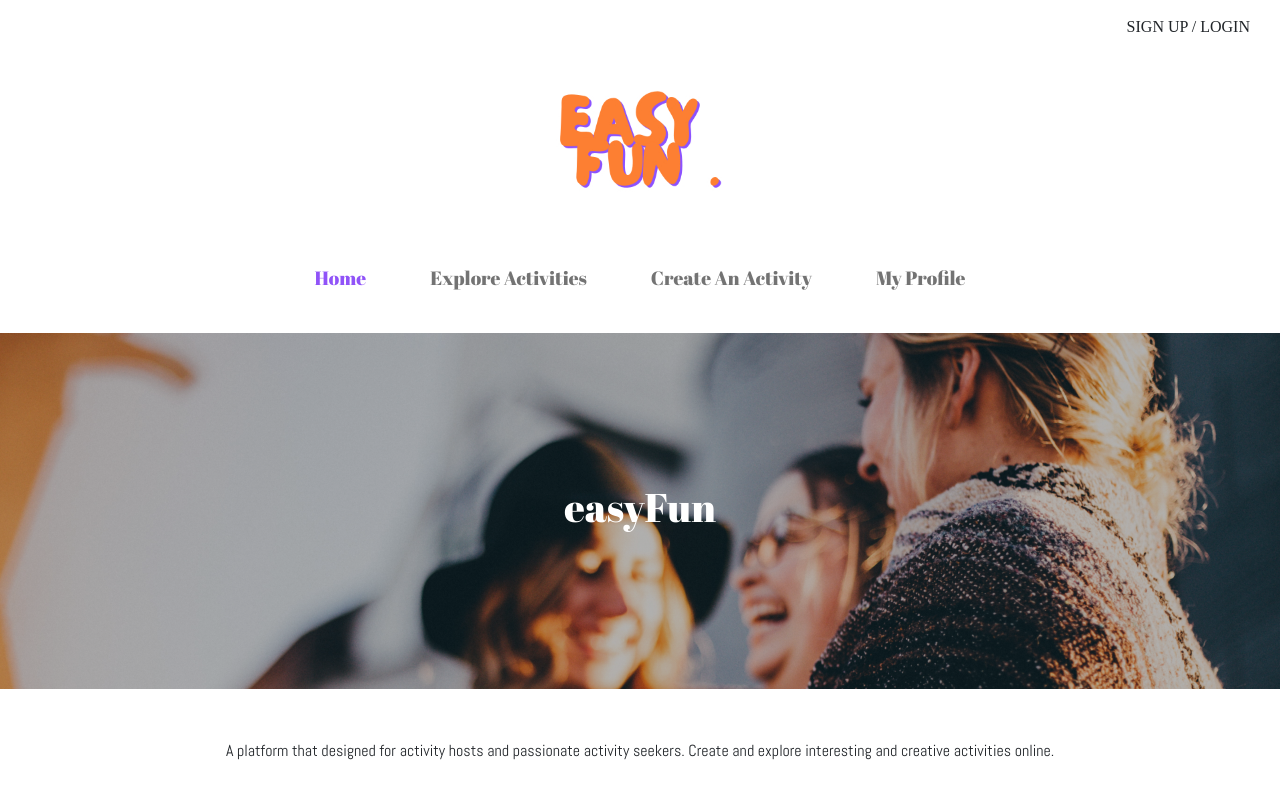
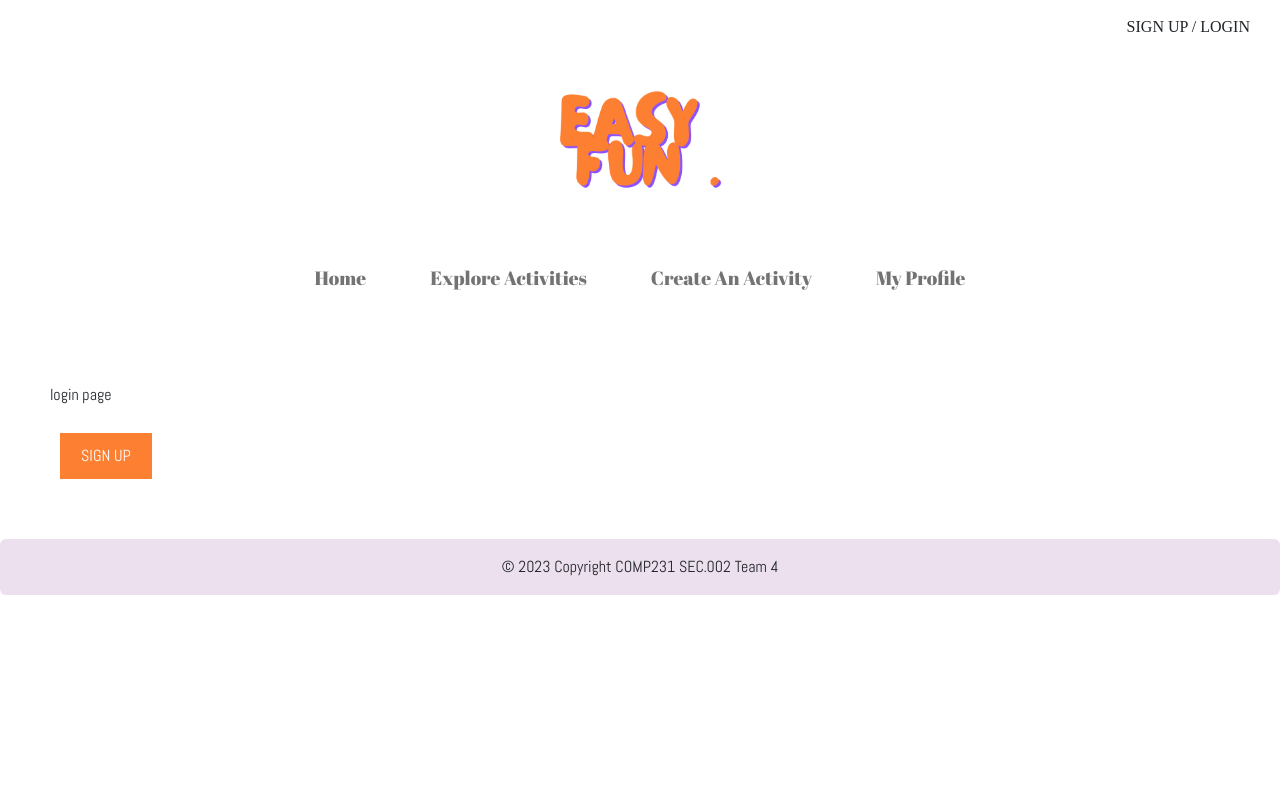
Before and after one commit to ycheun29/easyfun_fe, an Angular app: page /user/login in a window 1280 px wide. Before the commit this address led to /. Shown: the top 800 px of the page. Built offline with nearby package versions, Linux system fonts and the light colour scheme.

Commit message:
Creat login and signup component

```diff
--- a/src/app/app-routing.module.ts
+++ b/src/app/app-routing.module.ts
@@ -3,12 +3,16 @@ import { RouterModule, Routes } from '@angular/router';
 
 import { IndexComponent } from './components/index.component';
 import { ActivityListComponent } from './components/activity/list.component';
+import { LoginComponent } from './components/user/login.component';
+import { SignupComponent } from './components/user/signup.component';
 
 @NgModule({
   imports: [RouterModule.forRoot([
     { path: "", component: IndexComponent },
     { path: "activity/list", component: ActivityListComponent },
-    { path: "**", redirectTo: "" }
+    { path: "user/login", component: LoginComponent},
+    { path: "user/signup", component: SignupComponent},
+    { path: "**", redirectTo: "" },
 ])],
   exports: [RouterModule]
 })
--- a/src/app/app.module.ts
+++ b/src/app/app.module.ts
@@ -8,10 +8,11 @@ import { AppComponent } from './app.component';
 
 import { IndexModule } from './components/index.module';
 import { ActivityModule } from "./components/activity/activity.module";
+import { UserModule } from './components/user/user.module';
 
 @NgModule({
   declarations: [
-    AppComponent
+    AppComponent,
   ],
   imports: [
     BrowserModule,
@@ -19,6 +20,7 @@ import { ActivityModule } from "./components/activity/activity.module";
     IndexModule,
     ActivityModule,
     AppRoutingModule,
+    UserModule
   ],
   providers: [],
   bootstrap: [AppComponent]
--- a/src/app/components/partials/header.component.html
+++ b/src/app/components/partials/header.component.html
@@ -1,8 +1,5 @@
 <head>
-  <link
-    href="//fonts.googleapis.com/css?family=Abril+Fatface"
-    rel="stylesheet"
-  />
+  <link href="//fonts.googleapis.com/css?family=Abril+Fatface" rel="stylesheet" />
   <link href="https://fonts.googleapis.com/css?family=Abel" rel="stylesheet" />
 </head>
 <div class="logobar">
@@ -18,7 +15,7 @@
       <a *ngIf="auth.username == null" class="nav-link" routerLink="/user/login"
         >SIGN UP / LOGIN</a
       > -->
-    <a class="nav-link" routerLink="/user/login">SIGN UP / LOGIN</a>
+    <a class="nav-link" href="" routerLink="/user/login">SIGN UP / LOGIN</a>
   </div>
 </div>
 <div class="logobar">
@@ -30,40 +27,18 @@
   <div class="container-fluid">
     <ul class="navbar-nav">
       <li class="nav-item d-flex align-items-center p-4">
-        <a
-          class="nav-link"
-          [class.active]="title == 'Home'"
-          href="#"
-          routerLink="/"
-          >Home</a
-        >
+        <a class="nav-link" [class.active]="title == 'Home'" href="#" routerLink="/">Home</a>
       </li>
       <li class="nav-item d-flex align-items-center p-4">
-        <a
-          class="nav-link"
-          [class.active]="title == 'Explore Activities'"
-          href="#"
-          routerLink="/activity/list"
-          >Explore Activities</a
-        >
+        <a class="nav-link" [class.active]="title == 'Explore Activities'" href="#" routerLink="/activity/list">Explore
+          Activities</a>
       </li>
       <li class="nav-item d-flex align-items-center p-4">
-        <a
-          class="nav-link"
-          [class.active]="title == 'Create An Activity'"
-          href="#"
-          routerLink="/management/list"
-          >Create An Activity</a
-        >
+        <a class="nav-link" [class.active]="title == 'Create An Activity'" href="#" routerLink="/management/list">Create
+          An Activity</a>
       </li>
       <li class="nav-item d-flex align-items-center p-4">
-        <a
-          class="nav-link"
-          [class.active]="title == 'My Profile'"
-          href="#"
-          routerLink="/user/profile"
-          >My Profile</a
-        >
+        <a class="nav-link" [class.active]="title == 'My Profile'" href="#" routerLink="/user/profile">My Profile</a>
       </li>
     </ul>
   </div>
--- /dev/null
+++ b/src/app/components/user/login.component.html
@@ -0,0 +1,6 @@
+<app-header [title]="title"></app-header>
+<main>
+    <p>login page</p>
+    <a href="" routerLink="/user/signup" class="btn btn-primary">Sign Up</a>
+</main>
+<app-footer></app-footer>
--- /dev/null
+++ b/src/app/components/user/login.component.ts
@@ -0,0 +1,9 @@
+import { Component } from '@angular/core';
+
+@Component({
+  selector: 'login',
+  templateUrl: 'login.component.html'
+})
+export class LoginComponent {
+  public title: string = "Login";
+}
--- /dev/null
+++ b/src/app/components/user/signup.component.html
@@ -0,0 +1,6 @@
+<app-header [title]="title"></app-header>
+<main>
+    <p>signup page</p>
+    <a href="" routerLink="/user/login" class="btn btn-primary">Login</a>
+</main>
+<app-footer></app-footer>
--- /dev/null
+++ b/src/app/components/user/signup.component.ts
@@ -0,0 +1,9 @@
+import { Component } from "@angular/core";
+
+@Component({
+    selector: "signup",
+    templateUrl: "signup.component.html"
+})
+
+export class SignupComponent {
+    public title: string = "Sign Up";}
```
Also changed, not shown: src/app/components/user/user.module.ts (added, +16 -0 lines).
